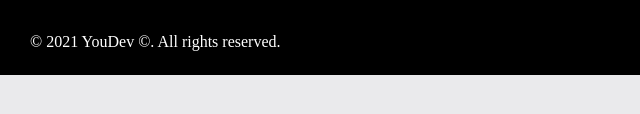
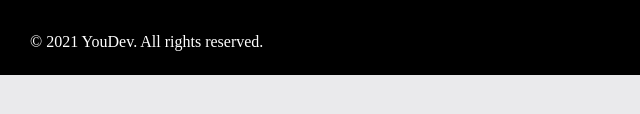
Before and after one commit to you-dot-dev/web, a Gatsby site: page /logout in a window 1280 px wide. Shown: the part 350-464 px from the top of the page, 0-640 px from the left. Built offline with nearby package versions, Linux system fonts and the light colour scheme; Gatsby itself is replaced by a stand-in of ours.

Commit message:
words in footer to make it look more professional

```diff
--- a/src/components/footer.js
+++ b/src/components/footer.js
@@ -79,7 +79,7 @@ const Footer = () => {
   </ul>
 
   <div class="legal">
-    <p>&copy; 2021 YouDev &copy;. All rights reserved.</p>
+    <p>&copy; 2021 YouDev. All rights reserved.</p>
 
     <div class="legal__links">
       <span>Made with <span class="heart">♥</span> remotely from Los Gatos, CA.</span>
```
